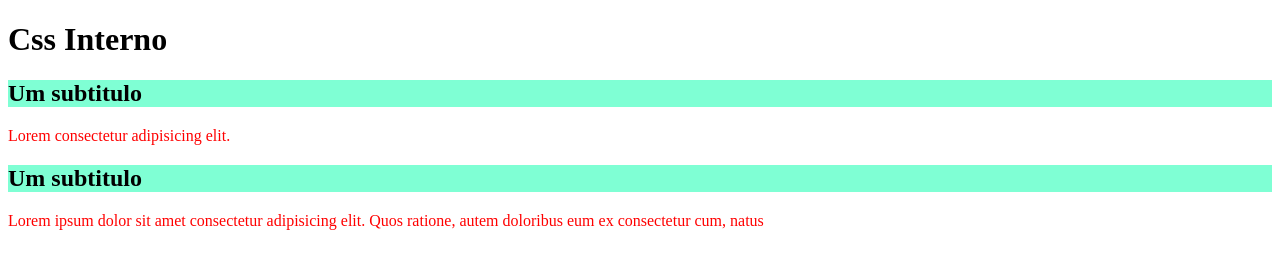
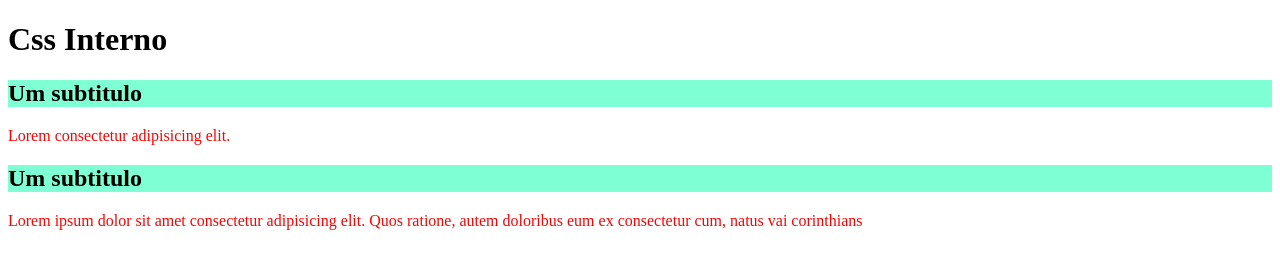
Before and after one commit to bolitadev/teste-interno, a plain HTML site: page index.html in a window 1280 px wide. Drawn offline with Linux system fonts and the light colour scheme.

Commit message:
adicionei um vai corinthians

```diff
--- a/index.html
+++ b/index.html
@@ -24,7 +24,10 @@ p {color: red;}
 
 <H2>Um subtitulo</H2>
 
-<p>Lorem ipsum dolor sit amet consectetur adipisicing elit. Quos ratione, autem doloribus eum ex consectetur cum, natus</p>
+<p>Lorem ipsum dolor sit amet consectetur adipisicing elit. Quos ratione, autem doloribus eum ex consectetur cum, natus
+    vai corinthians
+
+</p>
 
 </body>
 </html>
```
